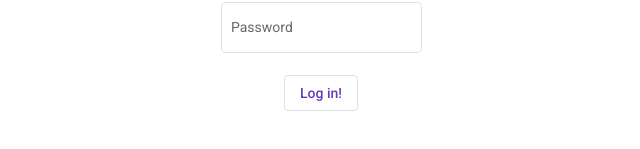
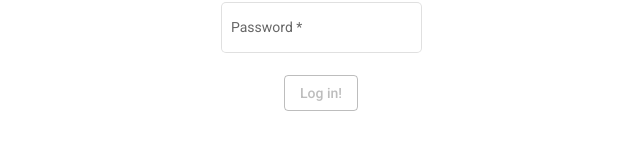
Before and after one commit to sdaJavaLon4/final-project-ui, an Angular app: page / in a window 1280 px wide. Shown: the part 395-544 px from the top of the page, without its empty margins (319-959 px from the left). Built offline with nearby package versions, Linux system fonts and the light colour scheme.

Commit message:
working login form

```diff
--- a/src/app/pages/login-page/login-page.component.html
+++ b/src/app/pages/login-page/login-page.component.html
@@ -4,15 +4,17 @@
     <h2>Please log in to see your saved links...</h2>
   </div>
 
-  <form>
+  <form [formGroup]="loginForm" (ngSubmit)="onSubmit()">
     <mat-form-field appearance="outline">
       <mat-label>Login</mat-label>
-      <input matInput />
+      <input matInput formControlName="login" />
     </mat-form-field>
     <mat-form-field appearance="outline">
       <mat-label>Password</mat-label>
-      <input matInput type="password" />
+      <input matInput type="password" formControlName="password" />
     </mat-form-field>
-    <button mat-stroked-button color="primary">Log in!</button>
+    <button mat-stroked-button color="primary" [disabled]="loginForm.invalid">
+      Log in!
+    </button>
   </form>
 </div>
--- a/src/app/pages/login-page/login-page.component.ts
+++ b/src/app/pages/login-page/login-page.component.ts
@@ -1,4 +1,5 @@
 import { Component, OnInit } from '@angular/core';
+import { FormControl, FormGroup, Validators } from '@angular/forms';
 
 @Component({
   selector: 'app-login-page',
@@ -6,11 +7,16 @@ import { Component, OnInit } from '@angular/core';
   styleUrls: ['./login-page.component.less'],
 })
 export class LoginPageComponent implements OnInit {
+  loginForm = new FormGroup({
+    login: new FormControl('', [Validators.required]),
+    password: new FormControl('', [Validators.required]),
+  });
+
   constructor() {}
 
   ngOnInit(): void {}
 
   onSubmit() {
-    console.log('form submitted');
+    console.log(`form submitted`, this.loginForm);
   }
 }
```
